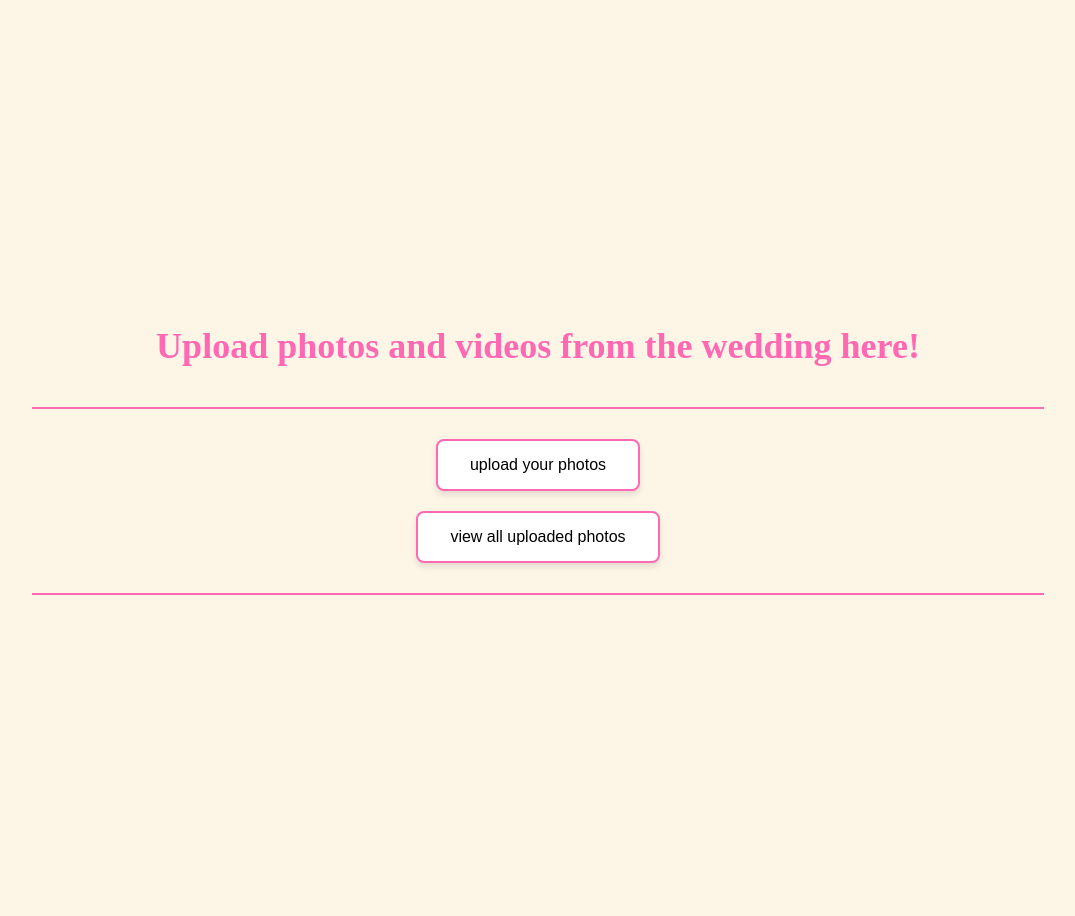
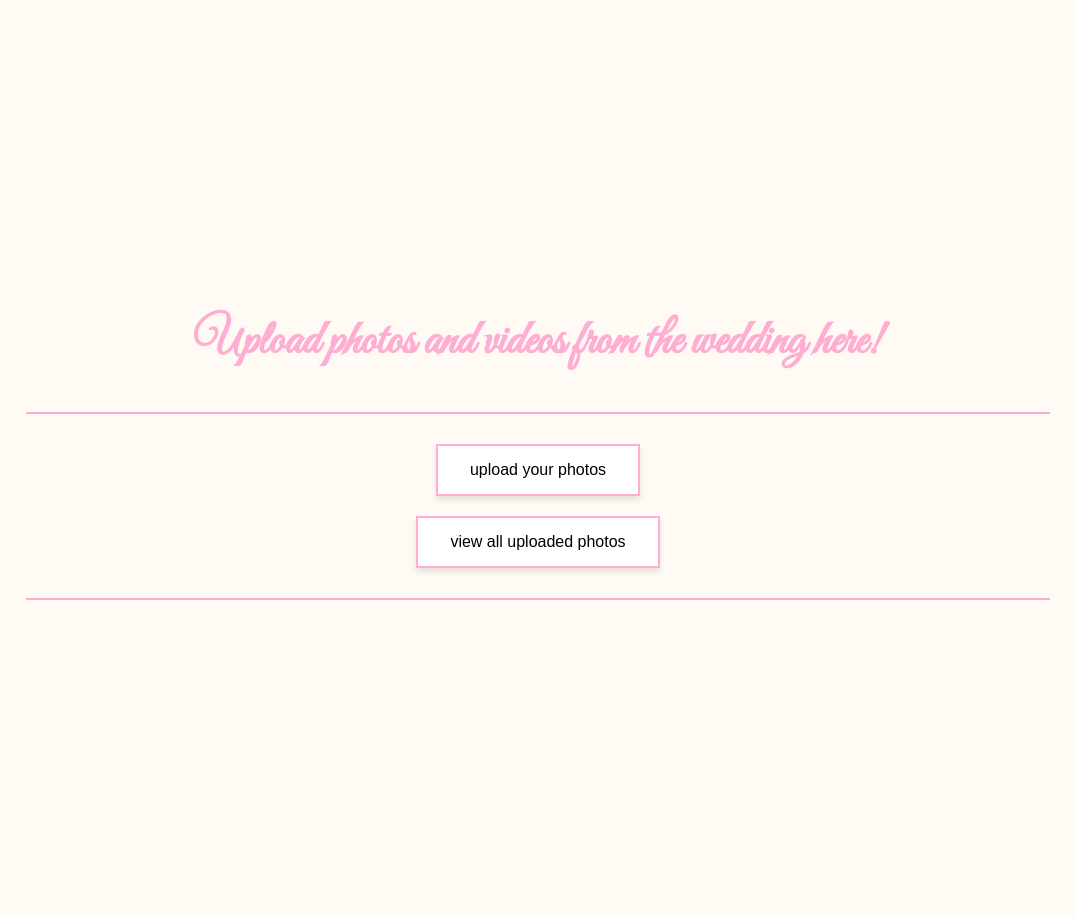
Before and after one commit to gsagostini/gsagostini.github.io, a Jekyll site: the page other/sophia.html, which Jekyll copies as it is, in a window 1280 px wide. Shown: the whole page, without its empty margins (102-1177 px from the left). Built offline with Jekyll 4.4.1, drawn with Linux system fonts in a browser that asks for light colours.

Commit message:
Update sophia.html
buttons squares

```diff
--- a/other/sophia.html
+++ b/other/sophia.html
@@ -3,27 +3,31 @@
 <head>
     <meta charset="UTF-8">
     <meta name="viewport" content="width=device-width, initial-scale=1.0">
-    <title>Cocktail Menus</title>
+    <title>Wedding Photos</title>
     <style>
+        @import url('https://fonts.googleapis.com/css2?family=Great+Vibes&family=Playfair+Display:wght@400;700&display=swap');
+
         body {
             display: flex;
             flex-direction: column;
             justify-content: center;
             align-items: center;
             height: 100vh;
-            font-family: 'Brush Script MT', cursive;
-            background-color: #fdf5e6;
+            font-family: 'Playfair Display', serif;
+            background-color: #fffaf3;
             color: #333;
+            margin: 0;
         }
         h1 {
-            font-size: 36px;
-            color: #ff69b4;
+            font-family: 'Great Vibes', cursive;
+            font-size: 48px;
+            color: #ffadd2;
             margin-bottom: 20px;
             text-align: center;
         }
         button {
             background-color: white;
-            border: 2px solid #ff69b4;
+            border: 2px solid #ffadd2;
             color: black;
             padding: 15px 32px;
             text-align: center;
@@ -32,8 +36,8 @@
             font-size: 16px;
             margin: 10px;
             cursor: pointer;
-            border-radius: 8px;
             box-shadow: 0px 4px 6px rgba(0, 0, 0, 0.1);
+            transition: background-color 0.5s, color 0.5s;
         }
         .button-container {
             display: flex;
@@ -41,14 +45,13 @@
             align-items: center;
         }
         button:hover {
-            background-color: #ffb6c1;
+            background-color: #ffe6f0;
             color: white;
-            transition: background-color 0.5s, color 0.5s;
         }
         .decorative-line {
             width: 80%;
             height: 2px;
-            background-color: #ff69b4;
+            background-color: #ffadd2;
             margin: 20px 0;
         }
         @media (max-width: 768px) {
```
